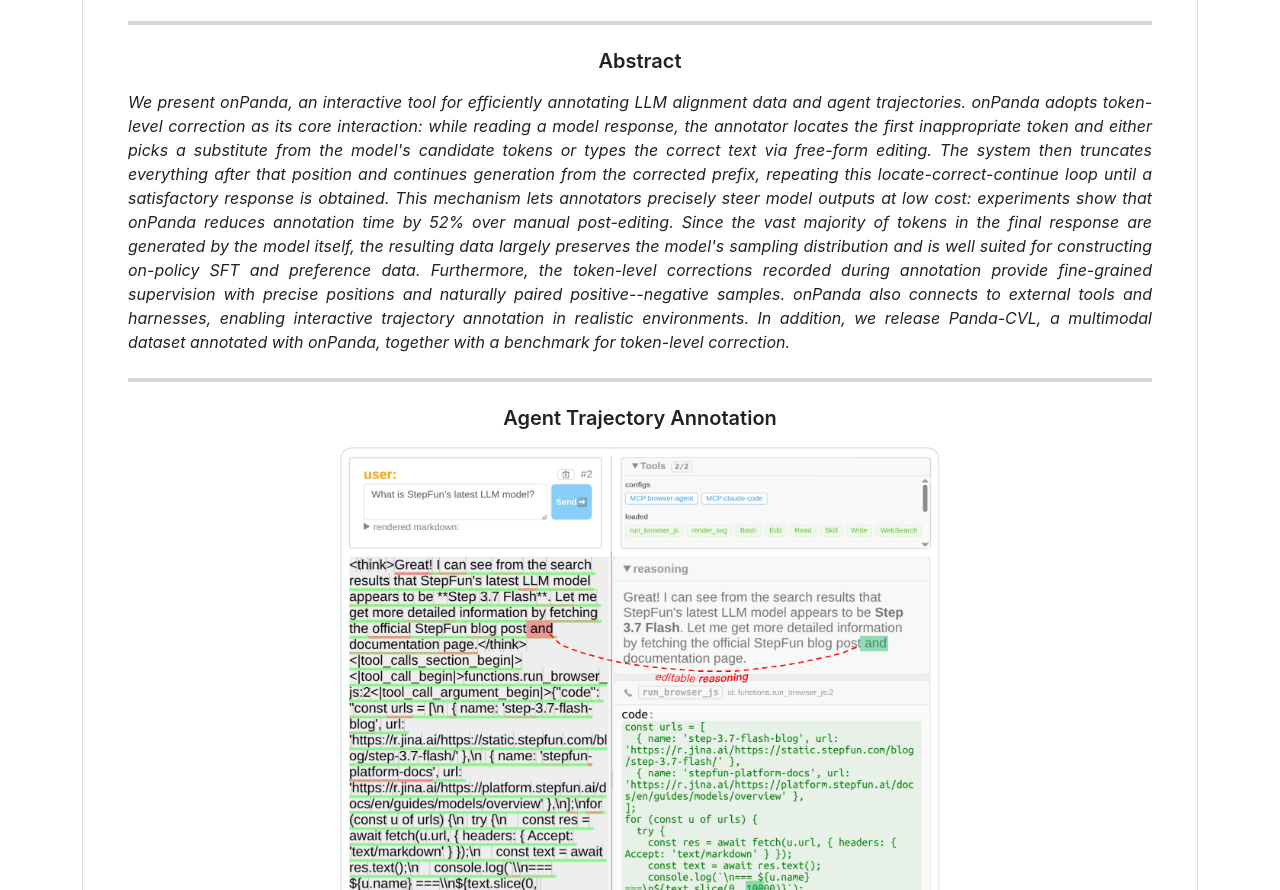
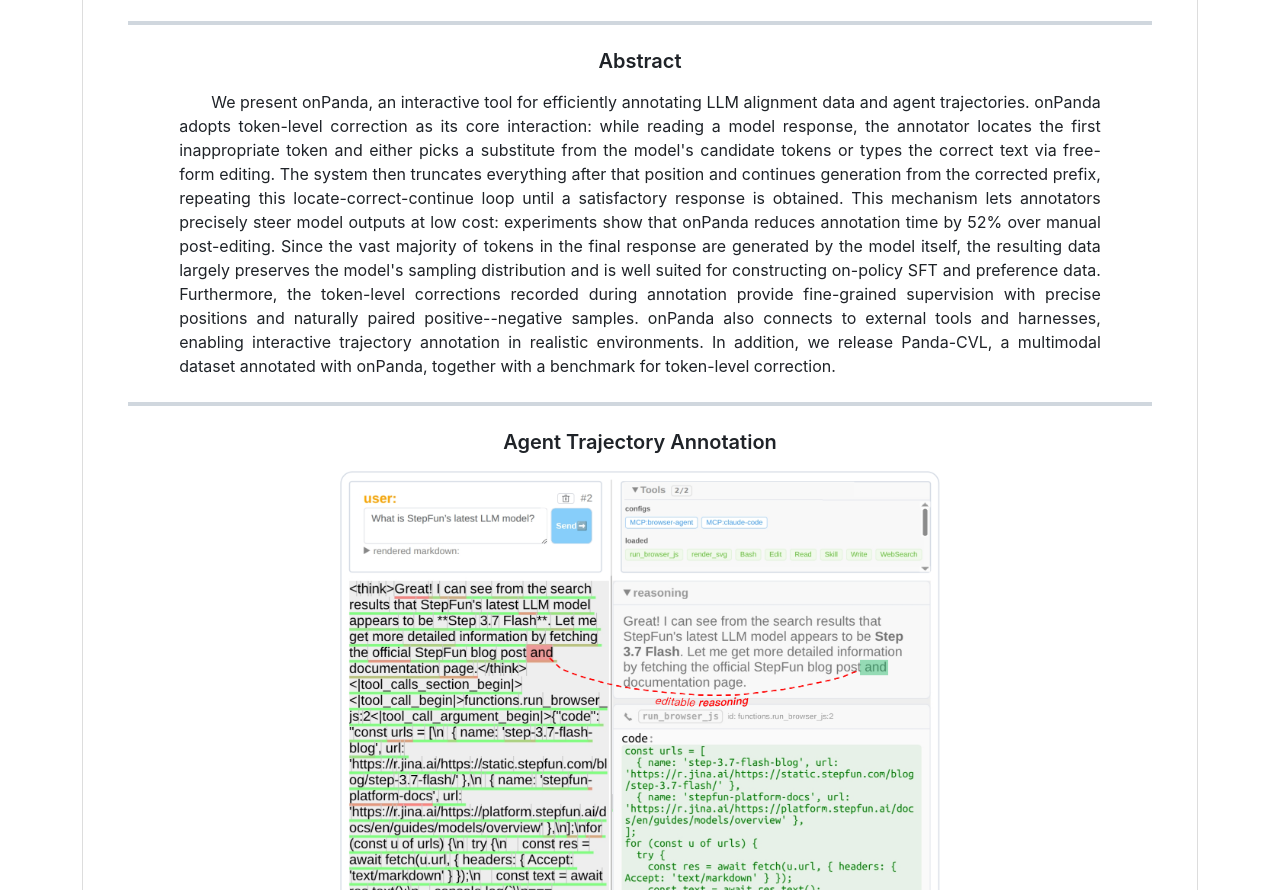
Before and after one commit to on-panda/on-panda.github.io, a plain HTML site: page research/index.html in a window 1280 px wide. Shown: the part 1168-2058 px from the top of the page. Drawn offline with Linux system fonts and the light colour scheme.

Commit message:
remove CVPR em abstruct style

```diff
--- a/research/index.html
+++ b/research/index.html
@@ -459,12 +459,11 @@ mjx-stretchy-v mjx-c, mjx-stretchy-h mjx-c {
 <div align="center">
 
 <h3 id="abstract"><a class="anchor" name="abstract" href="#abstract"><span class="octicon octicon-link"></span></a>Abstract</h3>
+<p style="text-align: justify;text-indent: 2em; width:90%; ">
+We present onPanda, an interactive tool for efficiently annotating LLM alignment data and agent trajectories. onPanda adopts token-level correction as its core interaction: while reading a model response, the annotator locates the first inappropriate token and either picks a substitute from the model's candidate tokens or types the correct text via free-form editing. The system then truncates everything after that position and continues generation from the corrected prefix, repeating this locate-correct-continue loop until a satisfactory response is obtained. This mechanism lets annotators precisely steer model outputs at low cost: experiments show that onPanda reduces annotation time by 52% over manual post-editing. Since the vast majority of tokens in the final response are generated by the model itself, the resulting data largely preserves the model's sampling distribution and is well suited for constructing on-policy SFT and preference data. Furthermore, the token-level corrections recorded during annotation provide fine-grained supervision with precise positions and naturally paired positive--negative samples. onPanda also connects to external tools and harnesses, enabling interactive trajectory annotation in realistic environments. In addition, we release Panda-CVL, a multimodal dataset annotated with onPanda, together with a benchmark for token-level correction.
+</p>
+
 </div>
-
-<p style="text-align: justify"><em>
-We present onPanda, an interactive tool for efficiently annotating LLM alignment data and agent trajectories. onPanda adopts token-level correction as its core interaction: while reading a model response, the annotator locates the first inappropriate token and either picks a substitute from the model's candidate tokens or types the correct text via free-form editing. The system then truncates everything after that position and continues generation from the corrected prefix, repeating this locate-correct-continue loop until a satisfactory response is obtained. This mechanism lets annotators precisely steer model outputs at low cost: experiments show that onPanda reduces annotation time by 52% over manual post-editing. Since the vast majority of tokens in the final response are generated by the model itself, the resulting data largely preserves the model's sampling distribution and is well suited for constructing on-policy SFT and preference data. Furthermore, the token-level corrections recorded during annotation provide fine-grained supervision with precise positions and naturally paired positive--negative samples. onPanda also connects to external tools and harnesses, enabling interactive trajectory annotation in realistic environments. In addition, we release Panda-CVL, a multimodal dataset annotated with onPanda, together with a benchmark for token-level correction.
-</em></p>
-
 
 <hr>
 <div align="center">
```
Also changed, not shown: research/index.md (+5 -5 lines).
